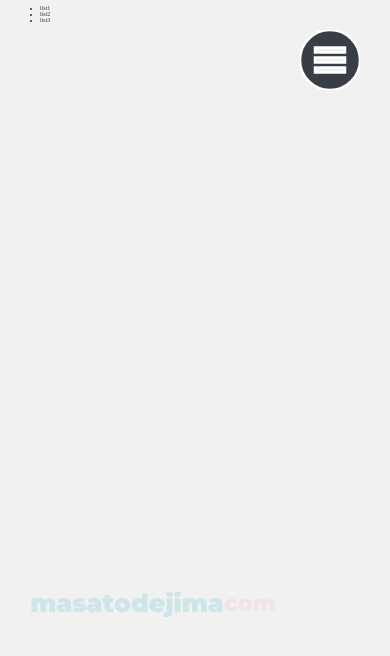
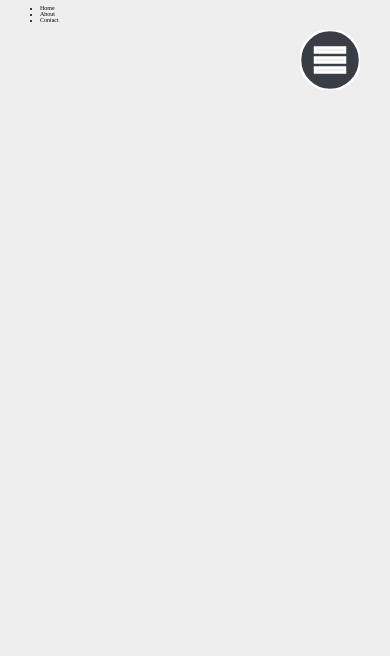
Before and after one commit to masatodejima0413/masatodejima.com-gatsby, a Gatsby site: page / in a window 390 px wide. Both pictures are taken after a click on the element 330 px from the left and 60 px from the top of the page. Built offline with nearby package versions, Linux system fonts and the light colour scheme; Gatsby itself is replaced by a stand-in of ours.

Commit message:
toggle hamburger with react-spring

```diff
--- a/src/components/Hamburger/Hamburger.tsx
+++ b/src/components/Hamburger/Hamburger.tsx
@@ -1,17 +1,10 @@
 import * as React from 'react'
-import { StyledHamburger } from './Hamburger.styles'
 
-const Hamburger = ({ isShowingNavMenu, setIsShowingNavMenu }: any) => {
+const Hamburger = () => {
   return (
-    <StyledHamburger onClick={(): void => setIsShowingNavMenu(!isShowingNavMenu)}>
-      {/* <svg xmlns="http://www.w3.org/2000/svg" width="60" height="60" viewBox="0 0 24 24">
-        <path d="M12 2c5.514 0 10 4.486 10 10s-4.486 10-10 10-10-4.486-10-10 4.486-10 10-10zm0-2c-6.627 0-12 5.373-12 12s5.373 12 12 12 12-5.373 12-12-5.373-12-12-12zm6 17h-12v-2h12v2zm0-4h-12v-2h12v2zm0-4h-12v-2h12v2z" />
-      </svg> */}
-      <svg xmlns="http://www.w3.org/2000/svg" width="60" height="60" viewBox="0 0 24 24">
-        <path d="M12 0c-6.627 0-12 5.373-12 12s5.373 12 12 12 12-5.373 12-12-5.373-12-12-12zm6 17h-12v-2h12v2zm0-4h-12v-2h12v2zm0-4h-12v-2h12v2z" />
-      </svg>
-      {console.log(isShowingNavMenu)}
-    </StyledHamburger>
+    <svg xmlns="http://www.w3.org/2000/svg" width="60" height="60" viewBox="0 0 24 24">
+      <path d="M12 0c-6.627 0-12 5.373-12 12s5.373 12 12 12 12-5.373 12-12-5.373-12-12-12zm6 17h-12v-2h12v2zm0-4h-12v-2h12v2zm0-4h-12v-2h12v2z" />
+    </svg>
   )
 }
 
--- /dev/null
+++ b/src/components/Header/Header.tsx
@@ -0,0 +1,24 @@
+import * as React from 'react'
+import { useTransition } from 'react-spring'
+import Hamburger from '../Hamburger/Hamburger'
+import { StyledHamburger } from '../Hamburger/Hamburger.styles'
+import NavMenu from '../NavMenu/NavMenu'
+
+const Header = () => {
+  const [isShowingNavMenu, setIsShowingNavMenu] = React.useState<boolean>(false)
+  const NavMenuTransitions = useTransition(isShowingNavMenu, null, {
+    from: { opacity: 0 },
+    enter: { opacity: 1 },
+    leave: { opacity: 0 }
+  })
+  return (
+    <>
+      <StyledHamburger onClick={(): void => setIsShowingNavMenu(!isShowingNavMenu)}>
+        <Hamburger />
+      </StyledHamburger>
+      {NavMenuTransitions.map(({ item, key, props }) => item && <NavMenu style={props} key={key} />)}
+    </>
+  )
+}
+
+export default Header
--- a/src/components/NavMenu/NavMenu.styles.tsx
+++ b/src/components/NavMenu/NavMenu.styles.tsx
@@ -1,7 +1,8 @@
 import styled from 'styled-components'
+import { animated } from 'react-spring'
 import { colors } from '../../styles/variables'
 
-export const Overlay = styled.div`
+export const Overlay = styled(animated.div)`
   z-index: 1;
   background-color: ${colors.offwhite};
   position: fixed;
--- a/src/components/NavMenu/NavMenu.tsx
+++ b/src/components/NavMenu/NavMenu.tsx
@@ -1,13 +1,17 @@
 import * as React from 'react'
 import { Overlay } from './NavMenu.styles'
 
-const NavMenu = () => {
+interface NavMenuProps {
+  style: any
+}
+
+const NavMenu = ({ style }: NavMenuProps) => {
   return (
-    <Overlay>
+    <Overlay style={style}>
       <ul>
-        <li>list1</li>
-        <li>list2</li>
-        <li>list3</li>
+        <li>Home</li>
+        <li>About</li>
+        <li>Contact</li>
       </ul>
     </Overlay>
   )
--- a/src/layouts/Background/Background.tsx
+++ b/src/layouts/Background/Background.tsx
@@ -1,16 +1,12 @@
 import * as React from 'react'
 import { StyledBackground } from './Background.styles'
 import '../../styles/globalstyle.css'
-import Humberger from '../../components/Hamburger/Hamburger'
-import NavMenu from '../../components/NavMenu/NavMenu'
+import Header from '../../components/Header/Header'
 
 const Background = ({ children }: any) => {
-  const [isShowingNavMenu, setIsShowingNavMenu] = React.useState<boolean>(false)
-
   return (
     <StyledBackground>
-      <Humberger isShowingNavMenu={isShowingNavMenu} setIsShowingNavMenu={setIsShowingNavMenu} />
-      {isShowingNavMenu && <NavMenu />}
+      <Header />
       {children}
     </StyledBackground>
   )
```
